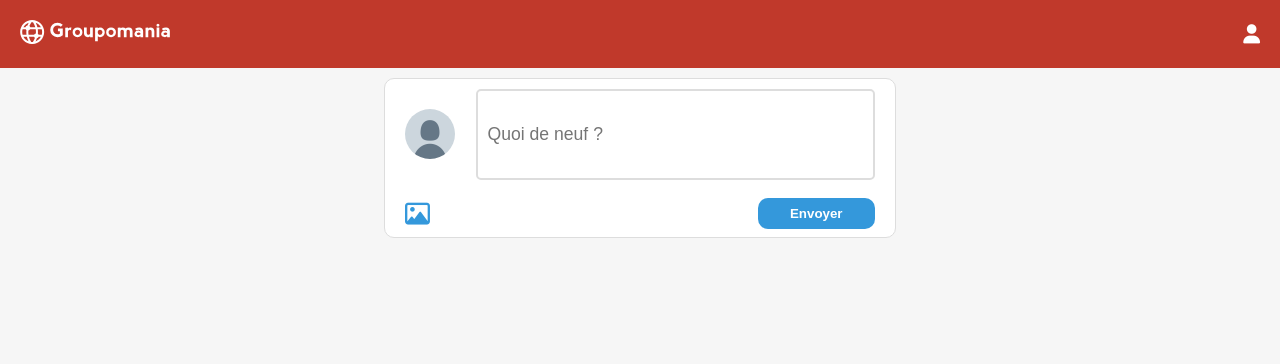
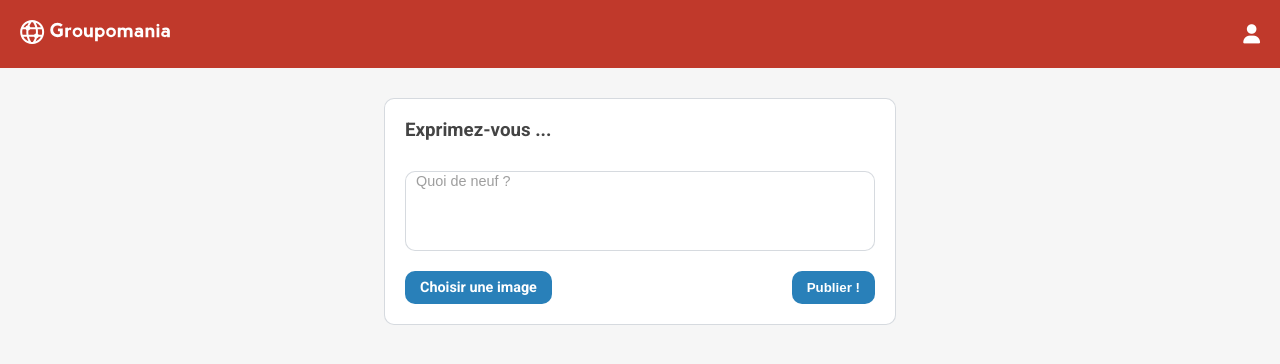
Before and after one commit to GaRyFoYDev/Groupomania_P7, a Vue app in the folder frontend/: page /home in a window 1280 px wide. Shown: the top 364 px of the page. Built offline with nearby package versions, Linux system fonts and the light colour scheme.

Commit message:
CSS formulaire Post terminé

```diff
--- a/frontend/src/assets/base.scss
+++ b/frontend/src/assets/base.scss
@@ -63,9 +63,10 @@
 
 
   .btn-primary {
-    background-color: var(--primary-1);
+    background-color: var(--primary-2);
+
     color: var(--text-primary-color);
     &:hover {
-      background-color: var(--primary-2);
+      background-color: var(--primary-1);
     }
   }
--- a/frontend/src/components/SendPost.vue
+++ b/frontend/src/components/SendPost.vue
@@ -1,15 +1,20 @@
 <template>
+<form>
+    <h3>Exprimez-vous ...</h3>
+    <input id="publication" type="text" placeholder="Quoi de neuf ?">
+    <div id="send">
+        <div id="btn-wrapper">
+            <input type="file" name="file" id="file" class="inputfile" />
+            <label class="btn" for="file">Choisir une image</label>
 
-<div class="container">
-    <div class ="container_post">
-        <img src="/src/assets/images/default_profile_400x400.png" alt="">
-        <input type="text" placeholder="Quoi de neuf ?" />
+        </div>
+             <button class="btn btn-primary">Publier !</button>
     </div>
-    <div class ="container_send">
-        <i class="fa-regular fa-image"></i>
-        <button class="btn btn-primary">Envoyer</button>
-    </div>
-</div>
+</form>
+
+
+
+
 
 </template>
 
@@ -22,67 +27,79 @@
 
 <style lang="scss">
 
-.container{
+
+
+form{
+    width: 40%;
     display:flex;
-    flex-direction: column;
-    row-gap: 20px;
-    width: 40%;
-    height: 20vh;
+    flex-direction:column;
+    row-gap:10px;
+    margin: 30px auto;
     background-color: var(--text-primary-color);
+    padding:20px;
+    border: 1px solid rgba(52, 73, 94, 0.2);
     border-radius: 10px;
-    border: 1px solid var(--gray-2);
-    margin: 10px auto;
-    padding: 10px 20px;
 
-    img{
-        width:50px;
-        border-radius: 50%;
-        justify-self: center;
+    h3{
+        margin-bottom: 20px;
     }
 
-    input{
-        width:85%;
-        height:100%;;
-        font-size: 1.1rem;
-        margin-left:20px;
-        border:2px solid var(--gray-2);
-        border-radius:5px;
-        padding:10px;
+    #publication{
+        height: 10vh;
+        border: 1px solid rgba(52, 73, 94, 0.2);
+        border-radius: 10px;
+        margin-bottom: 10px;
+        padding: 0 0 60px 10px;
+        font-size: 0.9rem;
 
-    &:focus{
-        border: 1px solid var(--primary-1);
-        outline: 1px solid var(--primary-1);
+        &::placeholder{
+            opacity: 0.7;
+        }
     }
+
+    #send{
+        display:flex;
+        justify-content: space-between;
 
 
     }
+    //  #btn-wrapper{
+    //         position: relative;
+    //        // overflow:hidden;
 
-    &_post{
-        display:flex;
-        justify-content: space-between;
-        align-items: center;
-        height:80%;
-    }
+    //         &input[type="file"]{
+    //         position: absolute;
+    //         top:0;
+    //         left:0;
+    //         font-size:20px;
+    //         background-color: blue;
+    //         opacity:1;
+    //         cursor: pointer;
 
-    &_send{
-        display:flex;
-        justify-content: space-between;
-        align-items:center;
-        height:20%;
+    //         }
 
+    //     }
 
+    .inputfile {
+	width: 0.1px;
+	height: 0.1px;
+	opacity: 0;
+	overflow: hidden;
+	position: absolute;
+	z-index: -1;
+}
+    .inputfile + label {
+    color: var(--text-primary-color);
+    background-color: var(--primary-2);
+    display: inline-block;
+    cursor: pointer;
+     font-size: 0.9rem;
+}
 
-    i{
-        font-size: 25px;
-        color: var(--primary-1)
-        }
-
-    button{
-        width: 25%
-    }
-
-
-    }
+.inputfile:focus + label,
+.inputfile + label:hover {
+     background-color: var(--primary-1);
+}
 
 }
 
```
